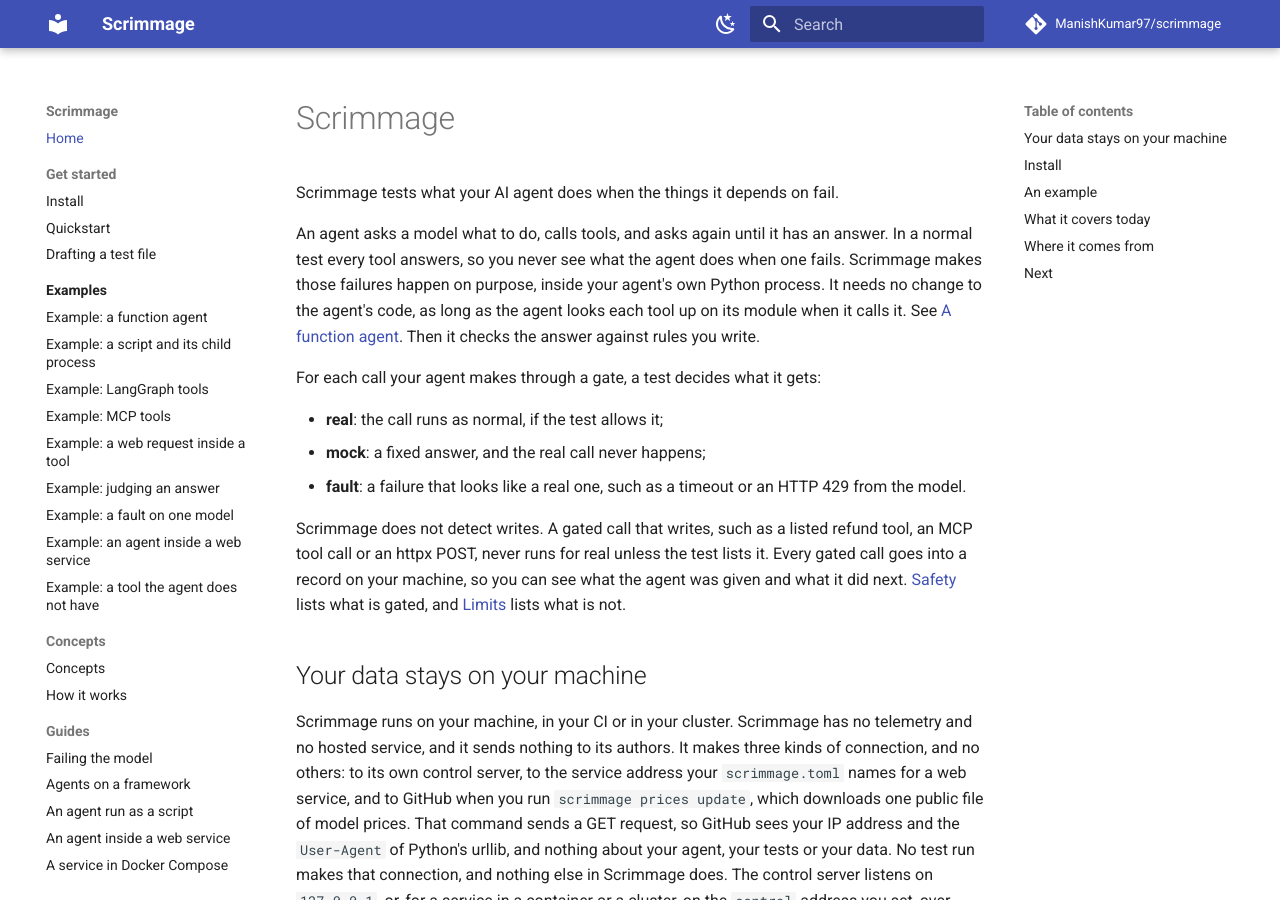
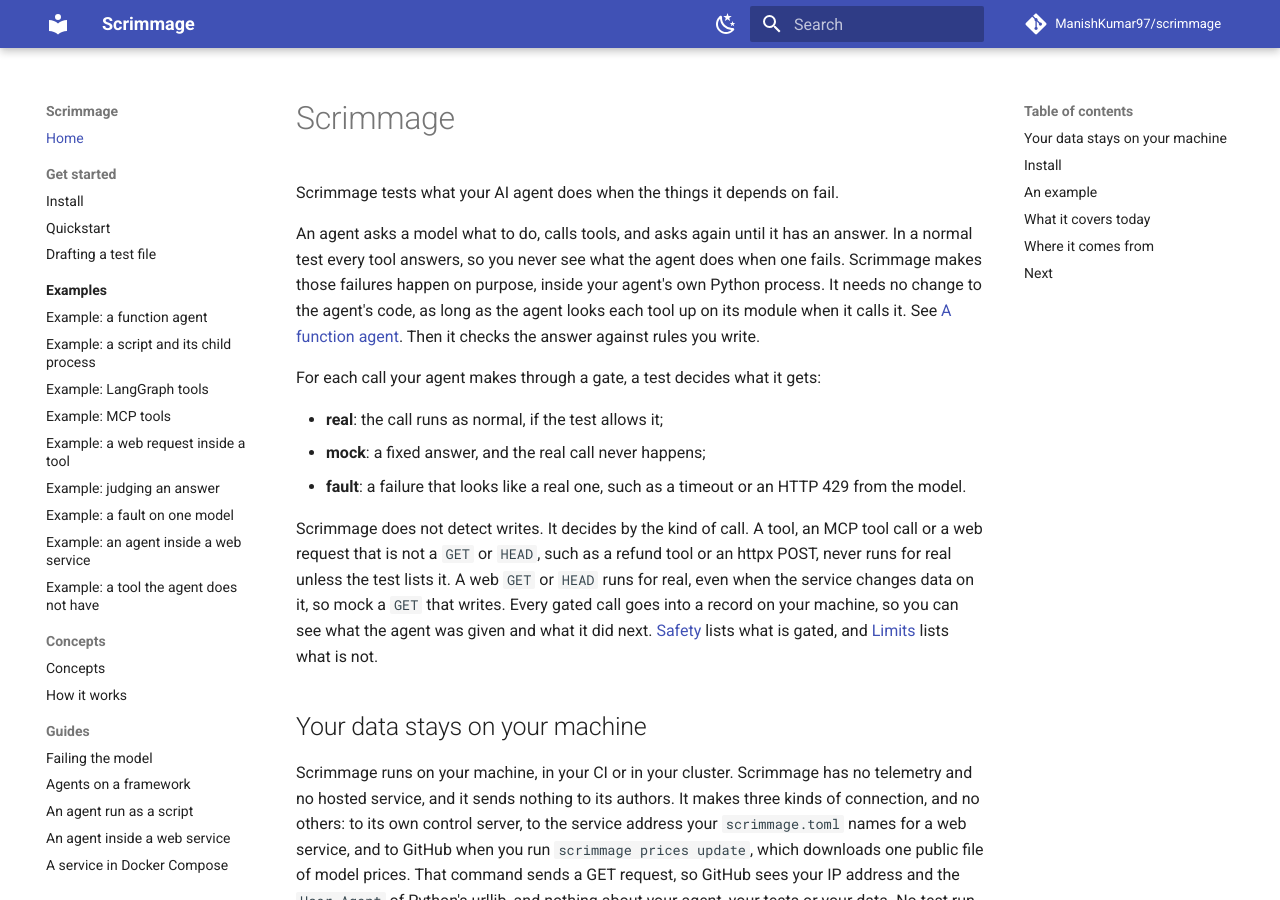
Before and after one commit to ManishKumar97/scrimmage, an MkDocs documentation site: the page built from docs/index.md, in a window 1280 px wide and 900 px high. Built offline with MkDocs 1.6.1 and Material for MkDocs 9.7.7, drawn with Linux system fonts in a browser that asks for light colours; comment, search, counter and statistics services are not loaded; some of the changed text lies outside the part shown.

Commit message:
docs: say a web GET that writes still runs for real

```diff
--- a/docs/index.md
+++ b/docs/index.md
@@ -16,7 +16,9 @@ For each call your agent makes through a gate, a test decides what it gets:
 - **fault**: a failure that looks like a real one, such as a timeout or an HTTP 429 from the model.
 
 Scrimmage does not detect writes.
-A gated call that writes, such as a listed refund tool, an MCP tool call or an httpx POST, never runs for real unless the test lists it.
+It decides by the kind of call.
+A tool, an MCP tool call or a web request that is not a `GET` or `HEAD`, such as a refund tool or an httpx POST, never runs for real unless the test lists it.
+A web `GET` or `HEAD` runs for real, even when the service changes data on it, so mock a `GET` that writes.
 Every gated call goes into a record on your machine, so you can see what the agent was given and what it did next.
 [Safety](safety.md) lists what is gated, and [Limits](limits.md) lists what is not.
 
@@ -151,7 +153,7 @@ These descriptions come from each project's own public pages, as of November 202
 Scrimmage reproduces this practice for a Python agent's own calls.
 What it adds is in how it applies it:
 it gates the agent's own Python tools by import path, inside the process, with no proxy;
-it refuses a gated call that could write unless the test lists it;
+it refuses a gated tool call, MCP tool call or web write unless the test lists it;
 and it judges each answer with rules you write, over repeated runs.
 
 ## Next
```
Also changed, not shown: docs/limits.md (+2 -0 lines).
